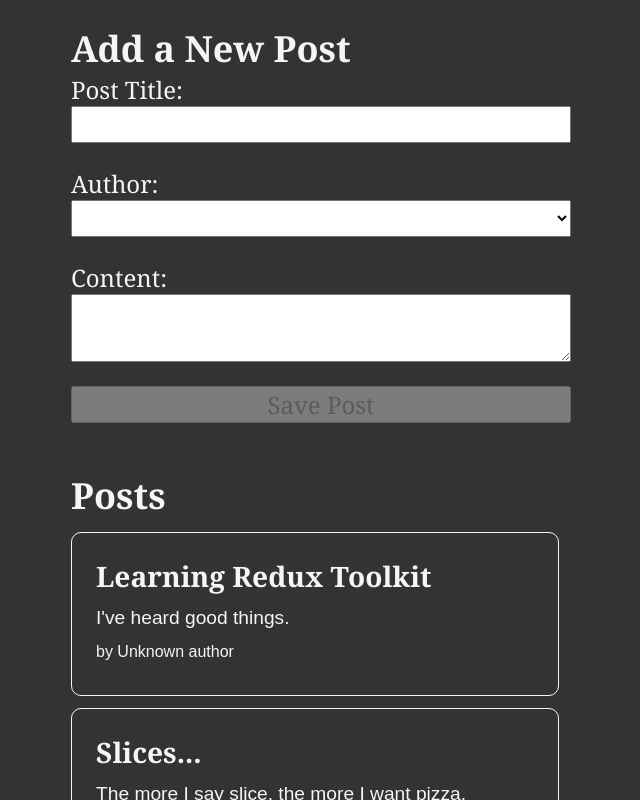
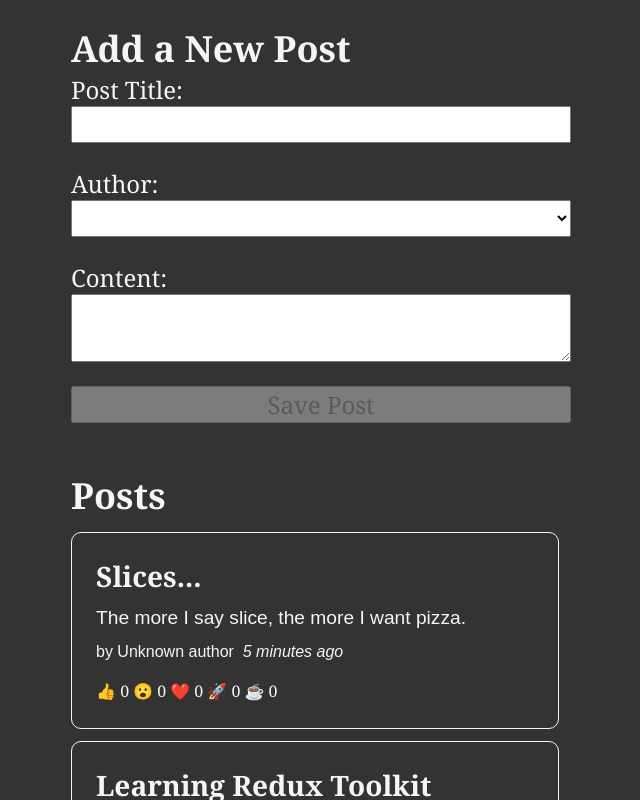
Before and after one commit to miguelriverasarmiento/Redux-app, a React (Create React App) app: page / in a window 1280 px wide. Shown: the top 800 px of the page, without its empty margins (319-959 px from the left). Built offline with nearby package versions, Linux system fonts and the light colour scheme.

Commit message:
Add reaction data and reactionButtons component

```diff
--- a/package.json
+++ b/package.json
@@ -7,6 +7,7 @@
     "@testing-library/jest-dom": "^5.16.5",
     "@testing-library/react": "^13.4.0",
     "@testing-library/user-event": "^13.5.0",
+    "date-fns": "^2.29.3",
     "react": "^18.2.0",
     "react-dom": "^18.2.0",
     "react-redux": "^8.0.5",
--- a/src/features/posts/AddPostForm.js
+++ b/src/features/posts/AddPostForm.js
@@ -1,9 +1,9 @@
 import { useState } from "react";
 import { useDispatch, useSelector } from "react-redux";
 import { nanoid } from "@reduxjs/toolkit";
-
 import { postAdded } from "./postsSlice";
 import { selectAllUsers } from "../users/usersSlice";
+
 
 const AddPostForm = () => {
 
--- a/src/features/posts/PostsList.js
+++ b/src/features/posts/PostsList.js
@@ -1,17 +1,23 @@
 import { useSelector } from "react-redux";
 import { selectAllPosts } from "./postsSlice";
 import PostAuthor from "./PostAuthor";
+import TimeAgo from "./TimeAgo";
+import ReactionButtons from "./ReactionButtons";
 
 const PostsList = () => {
     const posts = useSelector(selectAllPosts)
 
-     const renderedPosts = posts.map(post => (
+    const orderedPosts = posts.slice().sort((a, b) => b.date.localeCompare(a.date))
+
+    const renderedPosts = orderedPosts.map(post => (
         <article key={post.id}>
             <h3>{post.title}</h3>
             <p>{post.content.substring(0, 100)}</p>
             <p className="postCredit">
                 <PostAuthor userId={post.userId} />
+                <TimeAgo timestamp={post.date} />
             </p>
+            <ReactionButtons post={post} />
         </article>
     ))
 
--- /dev/null
+++ b/src/features/posts/ReactionButtons.js
@@ -0,0 +1,32 @@
+import { useDispatch } from "react-redux";
+import { reactionAdded } from "./postsSlice";
+
+const reactionEmoji = {
+    thumbsUp: '👍',
+    wow: '😮',
+    heart: '❤️',
+    rocket: '🚀',
+    coffee: '☕'
+}
+
+const ReactionButtons = ({ post }) => {
+    const dispatch = useDispatch()
+
+    const reactionButtons = Object.entries(reactionEmoji).map(([name, emoji]) => {
+        return (
+            <button
+                key={name}
+                type="button"
+                className="reactionButton"
+                onClick={() =>
+                    dispatch(reactionAdded({ postId: post.id, reaction: name }))
+                }
+            >
+                {emoji} {post.reactions[name]}
+            </button>
+        )
+    })
+
+    return <div>{reactionButtons}</div>
+}
+export default ReactionButtons
--- /dev/null
+++ b/src/features/posts/TimeAgo.js
@@ -0,0 +1,17 @@
+import { parseISO, formatDistanceToNow } from 'date-fns';
+
+const TimeAgo = ({ timestamp }) => {
+    let timeAgo = ''
+    if (timestamp) {
+        const date = parseISO(timestamp)
+        const timePeriod = formatDistanceToNow(date)
+        timeAgo = `${timePeriod} ago`
+    }
+
+    return (
+        <span title={timestamp}>
+            &nbsp; <i>{timeAgo}</i>
+        </span>
+    )
+}
+export default TimeAgo
--- a/src/features/posts/postsSlice.js
+++ b/src/features/posts/postsSlice.js
@@ -1,19 +1,35 @@
 import { createSlice, nanoid } from '@reduxjs/toolkit';
+import { sub } from 'date-fns';
 
 const initialState = [
     {
         id: '1',
         title: 'Learning Redux Toolkit',
         content: "I've heard good things.",
-
+        date: sub(new Date(), { minutes: 10 }).toISOString(),
+        reactions: {
+            thumbsUp: 0,
+            wow: 0,
+            heart: 0,
+            rocket: 0,
+            coffee: 0
+        }
     },
     {
         id: '2',
         title: 'Slices...',
         content: "The more I say slice, the more I want pizza.",
+        date: sub(new Date(), { minutes: 5 }).toISOString(),
+        reactions: {
+            thumbsUp: 0,
+            wow: 0,
+            heart: 0,
+            rocket: 0,
+            coffee: 0
+        }
     }
 ]
-
+debugger
 const postsSlice = createSlice({
     name: 'posts',
     initialState,
@@ -28,9 +44,24 @@
                         id: nanoid(),
                         title,
                         content,
-                        userId
+                        date: new Date().toISOString(),
+                        userId,
+                        reactions: {
+                            thumbsUp: 0,
+                            wow: 0,
+                            heart: 0,
+                            rocket: 0,
+                            coffee: 0
+                        }
                     }
                 }
+            }
+        },
+        reactionAdded(state, action) {
+            const { postId, reaction } = action.payload
+            const existingPost = state.find(post => post.id === postId)
+            if (existingPost) {
+                existingPost.reactions[reaction]++
             }
         }
     }
@@ -38,6 +69,6 @@
 
 export const selectAllPosts = (state) => state.posts;
 
-export const { postAdded } = postsSlice.actions
+export const { postAdded, reactionAdded } = postsSlice.actions
 
 export default postsSlice.reducer
```
Also changed, not shown: 1 other file (tests, documents, lock files or other folders).
